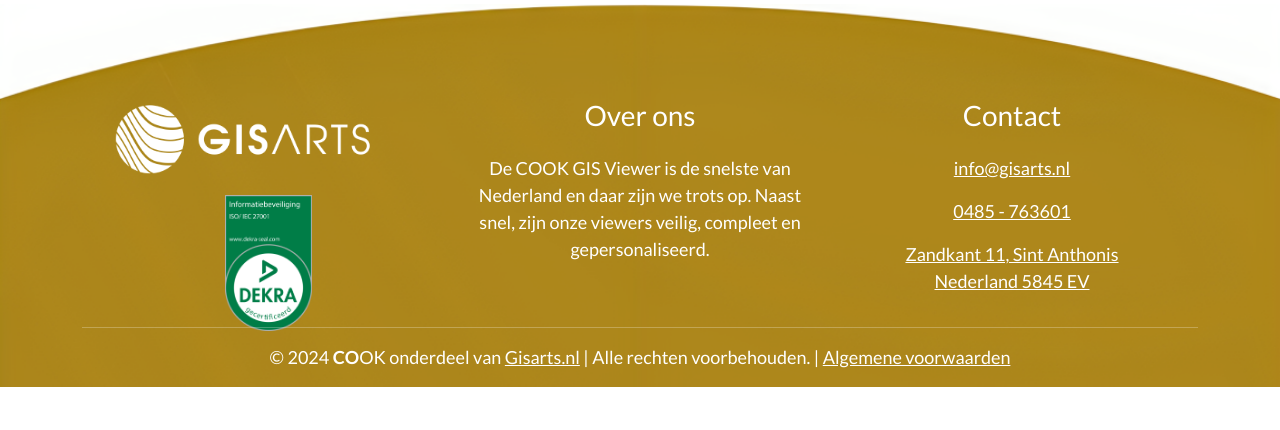
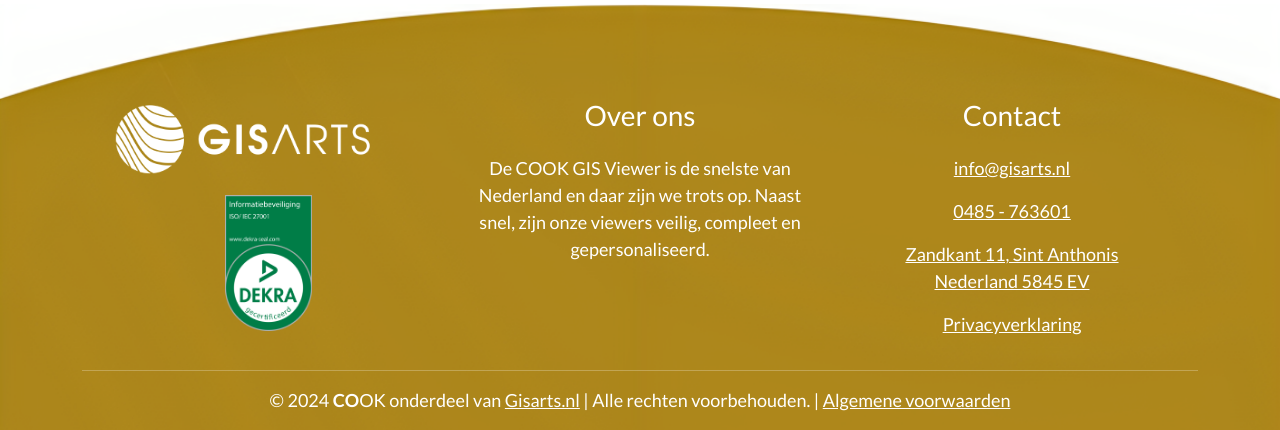
Before and after one commit to gisarts/demos, a PHP site: page /?page=1 in a window 1280 px wide; the page is wider, and only the part inside the window is pictured. Shown: the part 3639-4069 px from the top of that part. Before the commit the page ends 4026 px from the top of that part, so only its background shows below. Run offline with PHP 8.4, Linux system fonts and the light colour scheme; some libraries are stand-ins or nearby versions.

Commit message:
Add privacy statement

```diff
--- a/footer.php
+++ b/footer.php
@@ -55,6 +55,20 @@
                                     <p><a href="https://goo.gl/maps/N6KkoTtjPo3DZ9eN8" target="_Blank">Zandkant 11, Sint Anthonis<br>Nederland 5845 EV</a></p>
                                 </div>
                             </div>
+
+                            <div class="row">
+                                <div class="col-sm-2">
+                                <svg xmlns="http://www.w3.org/2000/svg" width="50" height="50" fill="currentColor" class="bi bi-lock inv" viewBox="0 0 330 330">
+                                    <path d="M65,330h200c8.284,0,15-6.716,15-15V145c0-8.284-6.716-15-15-15h-15V85c0-46.869-38.131-85-85-85
+                                        S80,38.131,80,85v45H65c-8.284,0-15,6.716-15,15v170C50,323.284,56.716,330,65,330z M180,234.986V255c0,8.284-6.716,15-15,15
+                                        s-15-6.716-15-15v-20.014c-6.068-4.565-10-11.824-10-19.986c0-13.785,11.215-25,25-25s25,11.215,25,25
+                                        C190,223.162,186.068,230.421,180,234.986z M110,85c0-30.327,24.673-55,55-55s55,24.673,55,55v45H110V85z"/>
+                                </svg>
+                                </div>
+                                <div class="col-sm-8">
+                                    <p><a href="https://www.gisarts.nl/privacyverklaring" target="_Blank">Privacyverklaring</a></p>
+                                </div>
+                            </div>
                         </div>
                     </div>
                     <div class="col">
```
